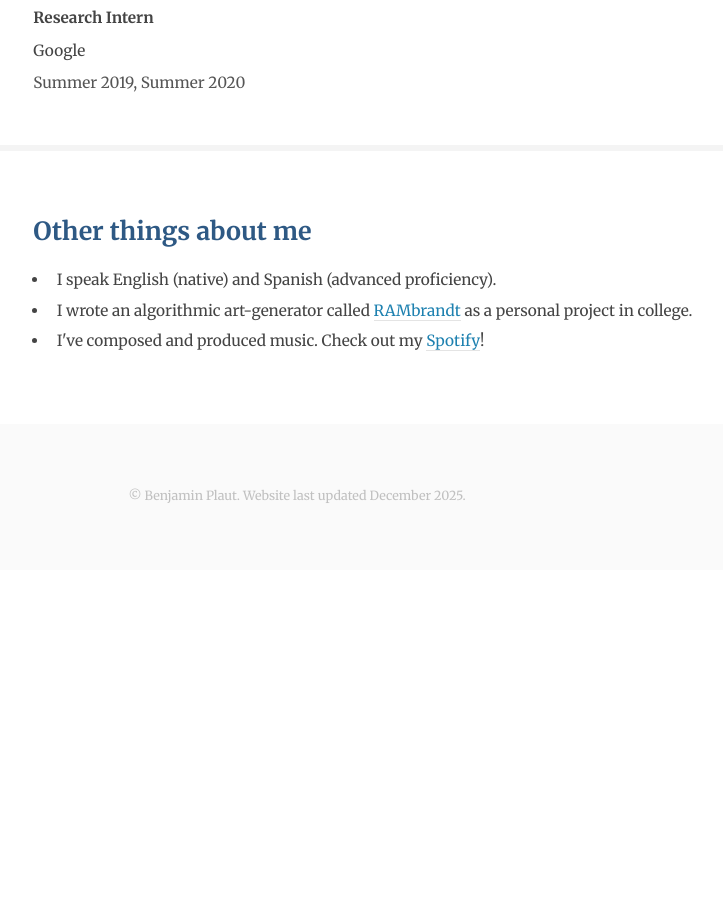
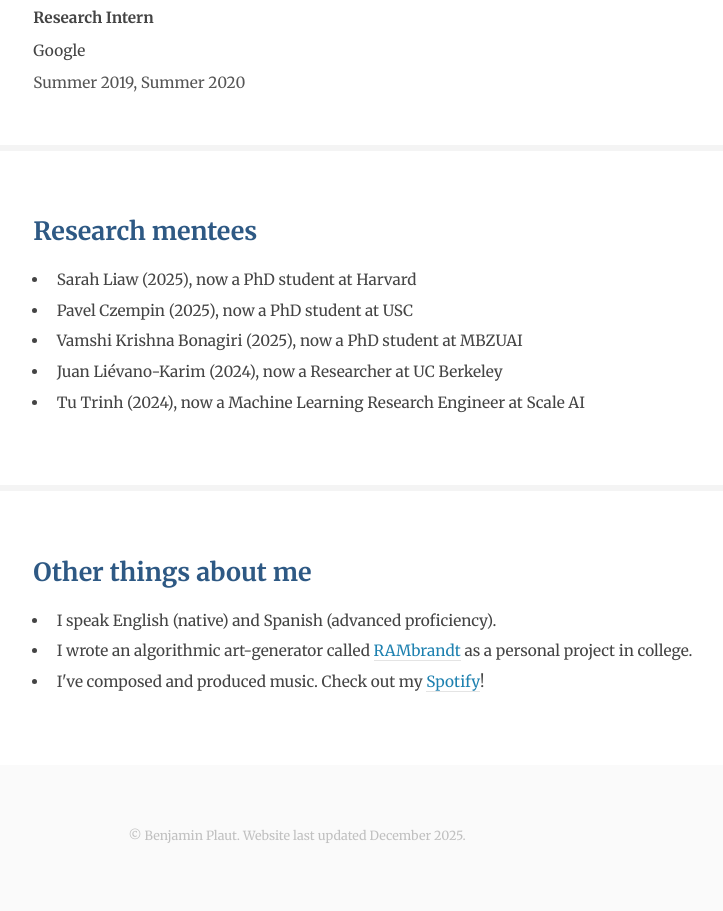
Before and after one commit to bplaut/bplaut.github.io, a plain HTML site: page index.html in a window 1280 px wide. Shown: the part 3297-4208 px from the top of the page, without its empty margins (2-725 px from the left). Before the commit the page ends 3867 px from the top, so only its background shows below. Drawn offline with Linux system fonts and the light colour scheme.

Commit message:
added mentees section

```diff
--- a/index.html
+++ b/index.html
@@ -334,6 +334,30 @@
           </div>
         </section>
 
+        <!-- Mentees -->
+        <section id="mentees">
+        <div class="container">
+        	<h2>Research mentees</h2>
+            <ul>
+              <li>
+                Sarah Liaw (2025), now a PhD student at Harvard
+              </li>
+	            <li>
+				Pavel Czempin (2025), now a PhD student at USC
+		            </li>
+              <li>
+				Vamshi Krishna Bonagiri (2025), now a PhD student at MBZUAI
+              </li>
+			  <li>
+				Juan Li&eacute;vano-Karim (2024), now a Researcher at UC Berkeley
+			  </li>
+			  <li>
+				Tu Trinh (2024), now a Machine Learning Research Engineer at Scale AI
+			  </li>
+            </ul>
+          </div>
+        </section>
+
         <!-- Personal Section -->
         <section id="other">
           <div class="container">
```
